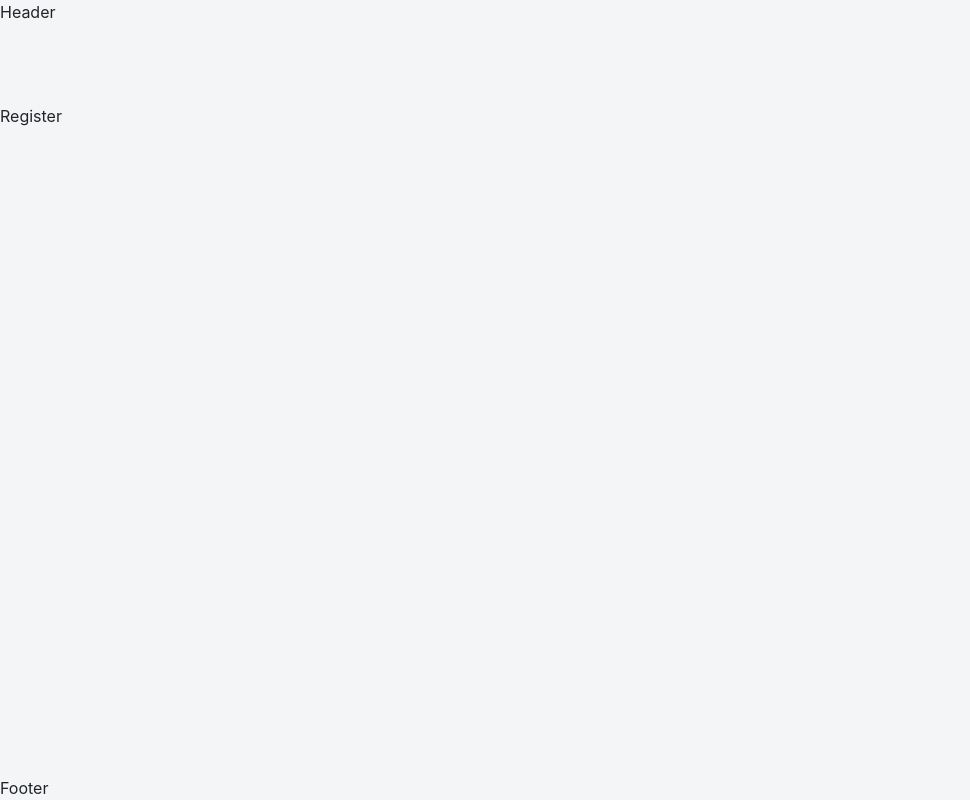
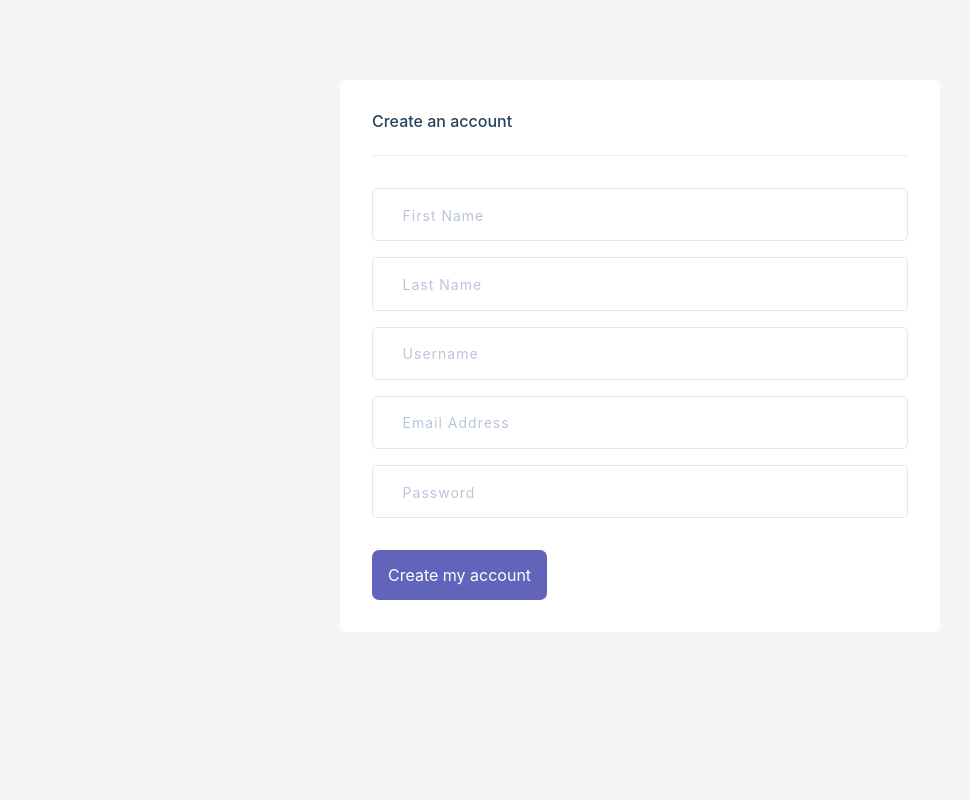
Before and after one commit to oyeyipo45/lendsqrfrontend, a React (Create React App) app: page /register in a window 1280 px wide. Shown: the whole page, without its empty margins (0-970 px from the left). Built offline with nearby package versions, Linux system fonts and the light colour scheme; no server answers.

Commit message:
setup redus for state management

```diff
--- a/package.json
+++ b/package.json
@@ -11,9 +11,13 @@
     "jsonwebtoken": "^8.5.1",
     "react": "^17.0.2",
     "react-dom": "^17.0.2",
+    "react-redux": "^7.2.6",
     "react-router": "^6.2.2",
     "react-router-dom": "^6.2.2",
     "react-scripts": "4.0.3",
+    "redux": "^4.1.2",
+    "redux-devtools-extension": "^2.13.9",
+    "redux-thunk": "^2.4.1",
     "web-vitals": "^1.0.1"
   },
   "scripts": {
--- a/src/App.js
+++ b/src/App.js
@@ -15,9 +15,9 @@ function App() {
   return (
     <Router>
       <Suspense fallback={'...loading !!!!!'}>
-        <div className='main-body'>
-          <Header />
-          <main className='main-section'>
+        <div className=''>
+          {/* <Header /> */}
+          <main className=''>
             <Routes>
               <Route path='/login' element={<Login />} />
               <Route path='/register' element={<Register />} />
@@ -25,7 +25,7 @@ function App() {
               <Route path='*' element={<Notfound />} />
             </Routes>
           </main>
-          <Footer />
+          {/* <Footer /> */}
         </div>
       </Suspense>
     </Router>
--- a/src/pages/Dashboard.jsx
+++ b/src/pages/Dashboard.jsx
@@ -1,8 +1,18 @@
 import React from 'react'
+import Footer from '../components/Footer'
+import Header from '../components/Header'
 
 const Dashboard = () => {
   return (
-    <div>Dashboard</div>
+    <div className='main-body'>
+      <Header />
+      <main className='main-section'>
+
+      <div>Dashboard</div>
+       </main>
+      <Footer/>
+    </div>
+
   )
 }
 
--- a/src/pages/Login.jsx
+++ b/src/pages/Login.jsx
@@ -1,11 +1,27 @@
 import React,{  useState, useEffect} from 'react'
 import { Link } from "react-router-dom";
+import { useDispatch, useSelector } from "react-redux";
+import { login } from "../redux/actions";
+import { useNavigate } from "react-router-dom";
 
 const Login = () => {
+
+  const navigate = useNavigate();
 
    const [email, setEmail] = useState("");
   const [password, setPassword] = useState("");
   const [message, setMessage] = useState(null);
+
+  const dispatch = useDispatch();
+
+  const userLogin = useSelector((state) => state.userLogin);
+  const { userInfo, loading, error } = userLogin;
+
+   useEffect(() => {
+    if (userInfo) {
+      navigate('/dashboard')
+    }
+  }, [userInfo]);
 
 
   const submitHandler = (e) => {
@@ -21,7 +37,9 @@ const Login = () => {
       <div className="customer-signin">
         <div className="customer-signin-header">
           <h3 className="customer-signin-heading">Log In</h3>
-
+          {message && <p>{message}</p>}
+          {error && <p className="color-red">{error}</p>}
+          {loading && "LOADING  ......"}
         </div>
 
         <form
--- a/src/pages/Register.jsx
+++ b/src/pages/Register.jsx
@@ -1,8 +1,116 @@
-import React from 'react'
+import React, { useState, useEffect } from 'react'
+import { useDispatch, useSelector } from "react-redux";
+import { register } from "../redux/actions";
+import { useNavigate } from "react-router-dom";
+
 
 const Register = () => {
+
+   const navigate = useNavigate();
+
+  const [first_name, setFirst_name] = useState("");
+  const [last_name, setLast_name] = useState("")
+  const [username, setUsername] = useState("");
+
+  const [email, setEmail] = useState("");
+  const [password, setPassword] = useState("")
+  const [message, setMessage] = useState(null);
+
+  const dispatch = useDispatch();
+
+  const userRegister = useSelector((state) => state.userRegister);
+  const { userInfo, loading, error } = userRegister;
+
+  const userLogin = useSelector((state) => state.userLogin);
+  const {  userInfo :  userLoginInfo, loading : userLoginLoading, error : userLoginError } = userLogin;
+
+  useEffect(() => {
+    if (userInfo || userLoginInfo) {
+    navigate('/dashboard')
+    }
+  }, [ userInfo, userLoginInfo]);
+
+  const submitHandler = (e) => {
+    e.preventDefault();
+     if (!first_name || !last_name || !email || !username || !password ) {
+      setMessage("Please fill all fields ");
+     } else {
+         dispatch(register(first_name, last_name, email, username, password));
+    }
+  };
+
   return (
-    <div>Register</div>
+    <div className="register">
+      <div className="customer-signup">
+        <div className="customer-signup-header">
+          <h3 className="customer-signup-heading">Create an account</h3>
+          {message && <p>{message}</p>}
+          {error && <p className="color-red">{error}</p>}
+          {loading && "Loading ..."}
+        </div>
+
+        <form action="" onSubmit={submitHandler}>
+          <div className="customer-signup-form-group">
+            <input
+              type="text"
+              className="customer-signup-form-input"
+              placeholder="First Name"
+              value={first_name}
+              onChange={(e) => setFirst_name(e.target.value)}
+              required
+            />
+          </div>
+
+           <div className="customer-signup-form-group">
+            <input
+              type="text"
+              className="customer-signup-form-input"
+              placeholder="Last Name"
+              value={last_name}
+              onChange={(e) => setLast_name(e.target.value)}
+              required
+            />
+          </div>
+
+           <div className="customer-signup-form-group">
+            <input
+              type="text"
+              className="customer-signup-form-input"
+              placeholder="Username"
+              value={username}
+              onChange={(e) => setUsername(e.target.value)}
+              required
+            />
+          </div>
+          <div className="customer-signup-form-group">
+            <input
+              type="email"
+              className="customer-signup-form-input"
+              placeholder="Email Address"
+              value={email}
+              onChange={(e) => setEmail(e.target.value)}
+              required
+            />
+          </div>
+          <div className="customer-signup-form-group">
+            <input
+              type="password"
+              className="customer-signup-form-input"
+              placeholder="Password"
+              minLength="6"
+              value={password}
+              onChange={(e) => setPassword(e.target.value)}
+              required
+            />
+          </div>
+          <div className="customer-signup-form-group">
+            <button type="submit" className="customer-signup-btn">
+              Create my account
+            </button>
+          </div>
+        </form>
+      </div>
+    </div>
   )
 }
 
--- /dev/null
+++ b/src/redux/actions.js
@@ -0,0 +1,84 @@
+import axios from 'axios'
+
+import {
+  USER_LOGIN_FAIL,
+  USER_LOGIN_REQUEST,
+  USER_LOGIN_SUCCESS,
+  USER_LOGOUT,
+  USER_REGISTER_FAIL,
+  USER_REGISTER_REQUEST,
+  USER_REGISTER_SUCCESS,
+  USER_DETAILS_RESET,
+} from './constants';
+
+const BASE_URL = process.env.REACT_APP_BASE_URL
+
+console.log(BASE_URL, 'BASE_URL');
+
+export const login = (email, password) => async (dispatch) => {
+  try {
+    dispatch({
+      type: USER_LOGIN_REQUEST,
+    });
+
+    const config = {
+      headers: {
+        'Content-Type': 'application/json',
+      },
+    };
+
+    const { data } = await axios.post(`${BASE_URL}/login`, { email, password }, config);
+
+    dispatch({
+      type: USER_LOGIN_SUCCESS,
+      payload: data,
+    });
+
+    localStorage.setItem('userInfo', JSON.stringify(data));
+  } catch (error) {
+    dispatch({
+      type: USER_LOGIN_FAIL,
+      payload: error.response && error.response.data.message ? error.response.data.message : error.message,
+    });
+  }
+};
+
+export const logout = () => (dispatch) => {
+  localStorage.removeItem('userInfo');
+  dispatch({ type: USER_LOGOUT });
+  dispatch({ type: USER_DETAILS_RESET });
+};
+
+
+export const register = (first_name, last_name, email, username, password) => async (dispatch) => {
+  try {
+    dispatch({
+      type: USER_REGISTER_REQUEST,
+    });
+
+    const config = {
+      headers: {
+        'Content-Type': 'application/json',
+      },
+    };
+
+    const { data } = await axios.post(`${BASE_URL}/register`, { first_name, last_name, email, username, password }, config);
+
+    dispatch({
+      type: USER_REGISTER_SUCCESS,
+      payload: data,
+    });
+
+    dispatch({
+      type: USER_LOGIN_SUCCESS,
+      payload: data,
+    });
+
+    localStorage.setItem('userInfo', JSON.stringify(data));
+  } catch (error) {
+    dispatch({
+      type: USER_REGISTER_FAIL,
+      payload: error.response && error.response.data.message ? error.response.data.message : error.message,
+    });
+  }
+};
--- /dev/null
+++ b/src/redux/constants.js
@@ -0,0 +1,12 @@
+export const USER_LOGIN_REQUEST = 'USER_LOGIN_REQUEST';
+export const USER_LOGIN_SUCCESS = 'USER_LOGIN_SUCCESS';
+export const USER_LOGIN_FAIL = 'USER_LOGIN_FAIL';
+
+export const USER_LOGOUT = 'USER_LOGOUT';
+
+export const USER_REGISTER_REQUEST = 'USER_REGISTER_REQUEST';
+export const USER_REGISTER_SUCCESS = 'USER_REGISTER_SUCCESS';
+export const USER_REGISTER_FAIL = 'USER_REGISTER_FAIL';
+
+
+export const USER_DETAILS_RESET = 'USER_DETAILS_RESET';
--- /dev/null
+++ b/src/redux/reducers.js
@@ -0,0 +1,40 @@
+import {
+  USER_LOGIN_FAIL,
+  USER_LOGIN_REQUEST,
+  USER_LOGIN_SUCCESS,
+  USER_LOGOUT,
+  USER_REGISTER_FAIL,
+  USER_REGISTER_REQUEST,
+  USER_REGISTER_SUCCESS,
+  USER_DETAILS_RESET,
+} from './constants';
+
+
+
+export const userLoginReducer = (state = {}, action) => {
+  switch (action.type) {
+    case USER_LOGIN_REQUEST:
+      return { loading: true };
+    case USER_LOGIN_SUCCESS:
+      return { loading: false, userInfo: action.payload };
+    case USER_LOGIN_FAIL:
+      return { loading: false, error: action.payload };
+    case USER_LOGOUT:
+      return {};
+    default:
+      return state;
+  }
+};
+
+export const userRegisterReducer = (state = {}, action) => {
+  switch (action.type) {
+    case USER_REGISTER_REQUEST:
+      return { loading: true };
+    case USER_REGISTER_SUCCESS:
+      return { loading: false, userInfo: action.payload };
+    case USER_REGISTER_FAIL:
+      return { loading: false, error: action.payload };
+    default:
+      return state;
+  }
+};
--- /dev/null
+++ b/src/redux/store.js
@@ -0,0 +1,21 @@
+import { createStore, combineReducers, applyMiddleware } from 'redux';
+import thunk from 'redux-thunk';
+import { composeWithDevTools } from 'redux-devtools-extension';
+import { userLoginReducer, userRegisterReducer } from './reducers';
+
+const reducer = combineReducers({
+  userLogin: userLoginReducer,
+  userRegister: userRegisterReducer,
+});
+
+const userInfoFromStorage = localStorage.getItem('userInfo') ? JSON.parse(localStorage.getItem('userInfo')) : null;
+
+const initialState = {
+  userLogin: { userInfo: userInfoFromStorage },
+};
+
+const middleware = [thunk];
+
+const store = createStore(reducer, initialState, composeWithDevTools(applyMiddleware(...middleware)));
+
+export default store;
```
Also changed, not shown: src/index.js (+5 -2 lines), 2 other files (tests, documents, lock files or other folders).
